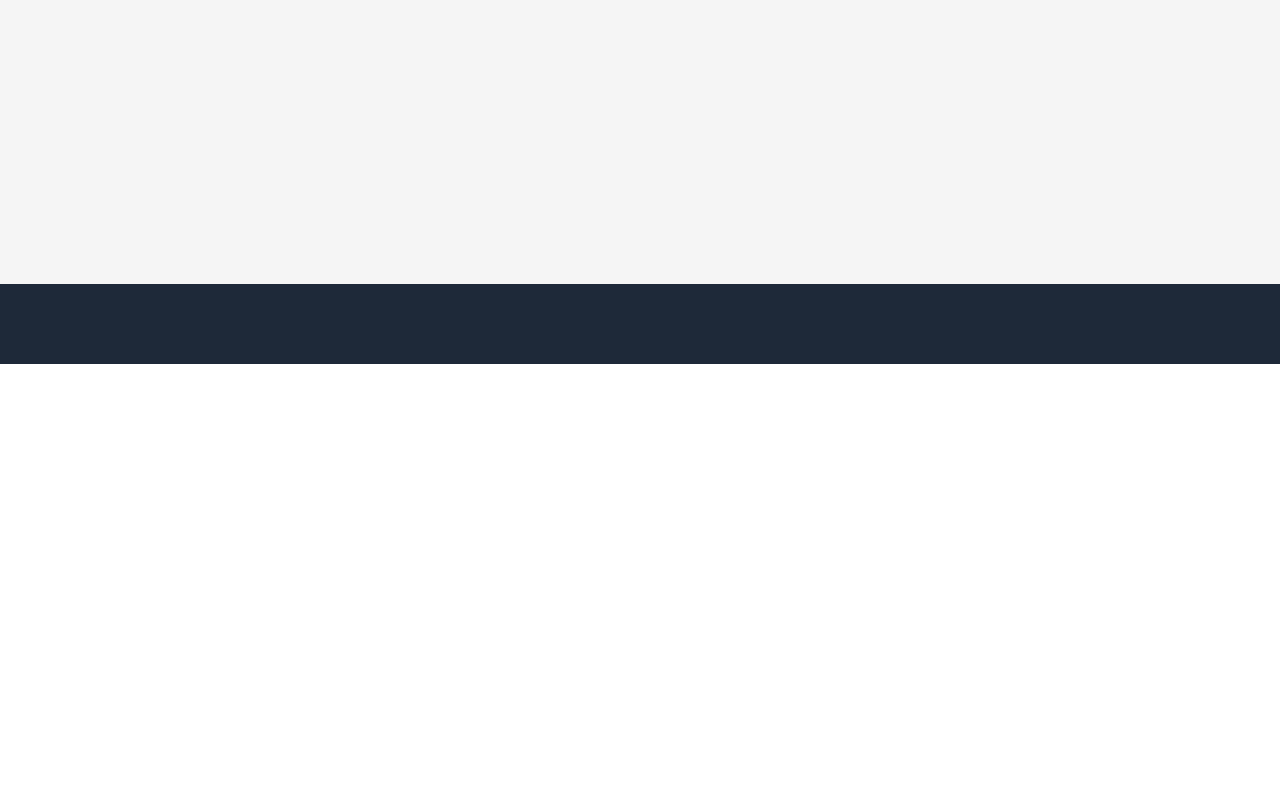
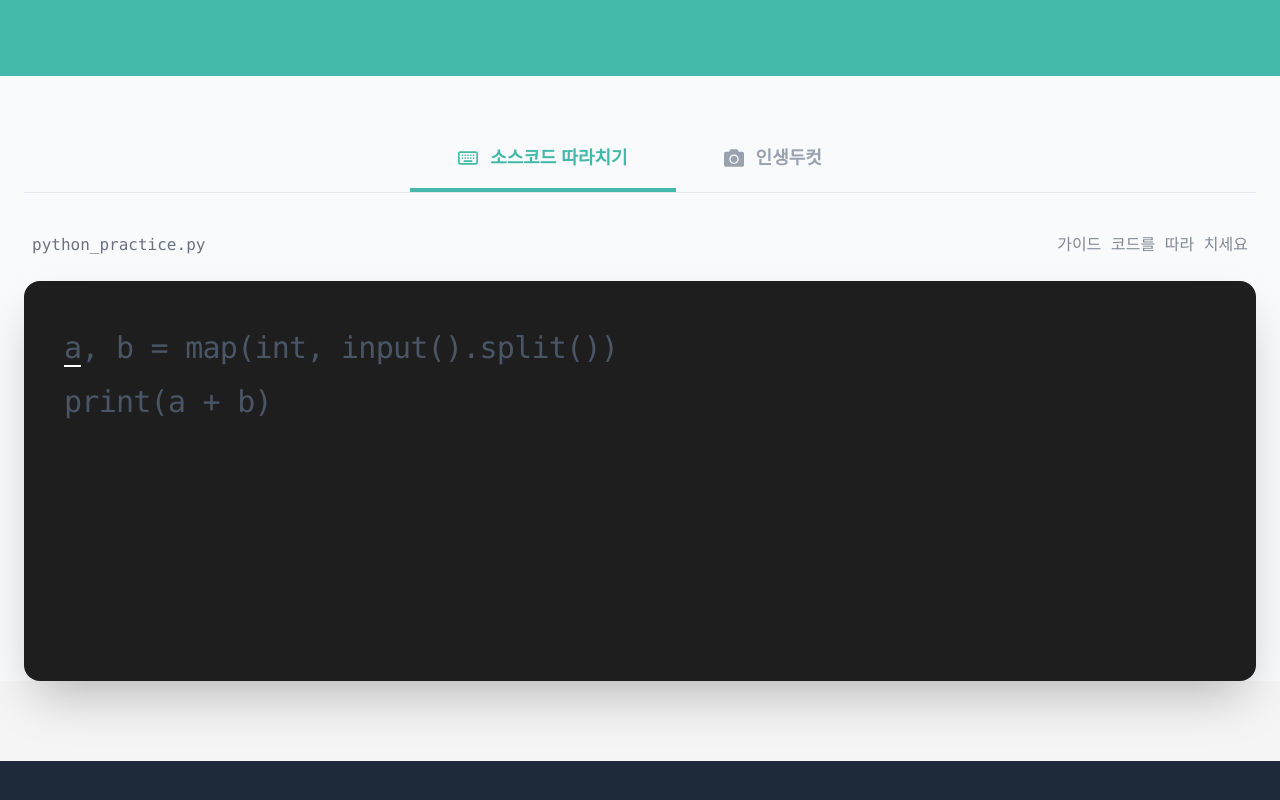
Before and after one commit to DUCAMI-10th/ducami-10th-project-web-team2, a React (Vite) app: page /experience in a window 1280 px wide. Shown: the part 436-1236 px from the top of the page. Before the commit the page ends 800 px from the top, so only its background shows below. Built offline with nearby package versions, Linux system fonts and the light colour scheme; a web font is replaced by a local one.

Commit message:
feat: 체험하기 페이지 구성

```diff
--- a/package.json
+++ b/package.json
@@ -13,6 +13,7 @@
     "@tailwindcss/vite": "^4.1.18",
     "react": "^19.2.0",
     "react-dom": "^19.2.0",
+    "react-icons": "^5.5.0",
     "react-quill-new": "^3.7.0",
     "react-router-dom": "^7.13.0",
     "tailwindcss": "^4.1.18"
--- a/src/pages/Experience.jsx
+++ b/src/pages/Experience.jsx
@@ -1,8 +1,131 @@
+import { useState, useRef } from 'react';
+import { FaRegKeyboard } from "react-icons/fa6";
+import { FaCamera } from "react-icons/fa";
+
 const Experience = () => {
+  const [activeTab, setActiveTab] = useState(1);
+  const [userInput, setUserInput] = useState("");
+  const textareaRef = useRef(null);
+
+  const targetCode = `a, b = map(int, input().split())
+print(a + b)`;
+
+  const lineCount = targetCode.split('\n').length;
+  const dynamicHeight = Math.max(400, lineCount * 50 + 80);
+
+  const handleKeyDown = (e) => {
+    if (e.key === 'Tab') {
+      e.preventDefault();
+      const start = e.target.selectionStart;
+      const end = e.target.selectionEnd;
+      const value = e.target.value;
+      const newValue = value.substring(0, start) + "  " + value.substring(end);
+      setUserInput(newValue);
+      setTimeout(() => {
+        e.target.selectionStart = e.target.selectionEnd = start + 2;
+      }, 0);
+    }
+  };
+
+  const renderCode = () => {
+    return targetCode.split("").map((char, index) => {
+      const userChar = userInput[index];
+      let style = "text-gray-600";
+      if (userChar !== undefined) {
+        if (userChar === char) {
+          if (/[0-9]/.test(char)) style = "text-[#b5cea8]";
+          else if (/[\(\)]/.test(char)) style = "text-[#ffd700]";
+          else if (/[a-b]/.test(char)) style = "text-[#9cdcfe]";
+          else if (/[\+\=]/.test(char)) style = "text-[#dcdcaa]";
+          else if (/[map|int|input|print|split]/.test(char)) style = "text-[#4ec9b0]";
+          else style = "text-white";
+        } else {
+          style = "bg-red-500 text-white";
+        }
+      }
+      const isCurrent = userInput.length === index;
+      return (
+        <span key={index} className={`${style} ${isCurrent ? "border-b-2 border-white" : ""}`}>
+          {char === "\n" ? "\n" : char}
+        </span>
+      );
+    });
+  };
+
   return (
-    <>
+    <div className="w-full min-h-screen bg-gray-50">
+      <div className="bg-[#43B9A9] w-full py-16 md:py-24 text-white px-6">
+        <div className="max-w-7xl mx-auto flex justify-between items-center">
+          <h1 className="text-5xl font-extrabold tracking-tight">체험하기</h1>
+          <img src="/Activity_icon.png" alt="icon" className="w-60 h-60 object-contain" />
+        </div>
+      </div>
 
-    </>
+      <div className="max-w-7xl mx-auto px-6 mt-12 mb-20">
+        <div className="flex justify-center border-b border-gray-200 mb-10">
+          <button
+            onClick={() => setActiveTab(1)}
+            className={`px-12 py-5 text-lg font-bold relative flex items-center gap-3 cursor-pointer transition-colors ${activeTab === 1 ? 'text-[#43B9A9]' : 'text-gray-400'}`}
+          >
+            <FaRegKeyboard className="text-xl" />
+            <span>소스코드 따라치기</span>
+            {activeTab === 1 && <div className="absolute bottom-0 left-0 w-full h-1 bg-[#43B9A9]" />}
+          </button>
+
+          <button
+            onClick={() => setActiveTab(2)}
+            className={`px-12 py-5 text-lg font-bold relative flex items-center gap-3 cursor-pointer transition-colors ${activeTab === 2 ? 'text-[#43B9A9]' : 'text-gray-400'}`}
+          >
+            <FaCamera className="text-xl" />
+            <span>인생두컷</span>
+            {activeTab === 2 && <div className="absolute bottom-0 left-0 w-full h-1 bg-[#43B9A9]" />}
+          </button>
+        </div>
+
+        {activeTab === 1 ? (
+          <div className="flex flex-col gap-6">
+            <div className="flex justify-between font-mono text-base text-gray-500 px-2">
+              <span>python_practice.py</span>
+              <span className={userInput === targetCode ? "text-[#43B9A9] font-bold" : "animate-pulse"}>
+                {userInput === targetCode ? "🎉 미션 완료!" : "가이드 코드를 따라 치세요"}
+              </span>
+            </div>
+
+            <div
+              className="relative w-full bg-[#1e1e1e] rounded-2xl shadow-2xl overflow-hidden flex font-mono transition-all duration-500"
+              style={{ height: `${dynamicHeight}px` }}
+            >
+
+              <div className="relative flex-1 p-10 text-2xl md:text-3xl leading-[1.8] tracking-tight overflow-hidden">
+                <pre className="absolute inset-0 p-10 m-0 whitespace-pre-wrap break-all pointer-events-none" style={{ zIndex: 1 }}>
+                  {renderCode()}
+                </pre>
+
+                <textarea
+                  ref={textareaRef}
+                  value={userInput}
+                  onChange={(e) => setUserInput(e.target.value)}
+                  onKeyDown={handleKeyDown}
+                  spellCheck="false"
+                  autoFocus
+                  className="absolute inset-0 w-full h-full p-10 bg-transparent text-transparent outline-none border-none resize-none caret-white whitespace-pre-wrap break-all"
+                  style={{ zIndex: 2, fontInherit: 'inherit' }}
+                />
+              </div>
+            </div>
+          </div>
+        ) : (
+          <div className="w-full shadow-2xl rounded-2xl overflow-hidden bg-white">
+            <iframe
+              src='https://insaeng2cut.netlify.app/'
+              className="w-full h-[700px] border-none"
+              title="인생두컷 체험"
+              allow="camera; microphone; display-capture; autoplay"
+            />
+          </div>
+        )}
+      </div>
+    </div>
   );
 };
 
```
Also changed, not shown: 1 other file (tests, documents, lock files or other folders).
